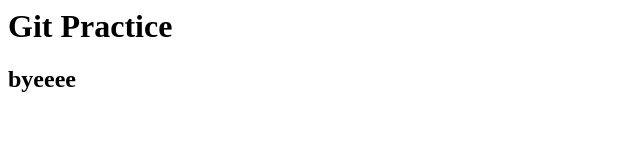
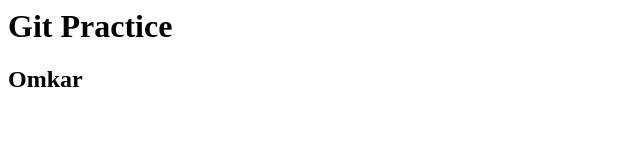
Before and after one commit to AdityaBhosale1904/hello, a plain HTML site: page index.html in a window 1280 px wide. Shown: the full height of the page, 0-640 px from the left. Drawn offline with Linux system fonts and the light colour scheme.

Commit message:
added omkar

```diff
--- a/index.html
+++ b/index.html
@@ -1,2 +1,2 @@
 <h1>Git Practice</h1>
-<h2>byeeee</h2>
+<h2>Omkar</h2>
```
